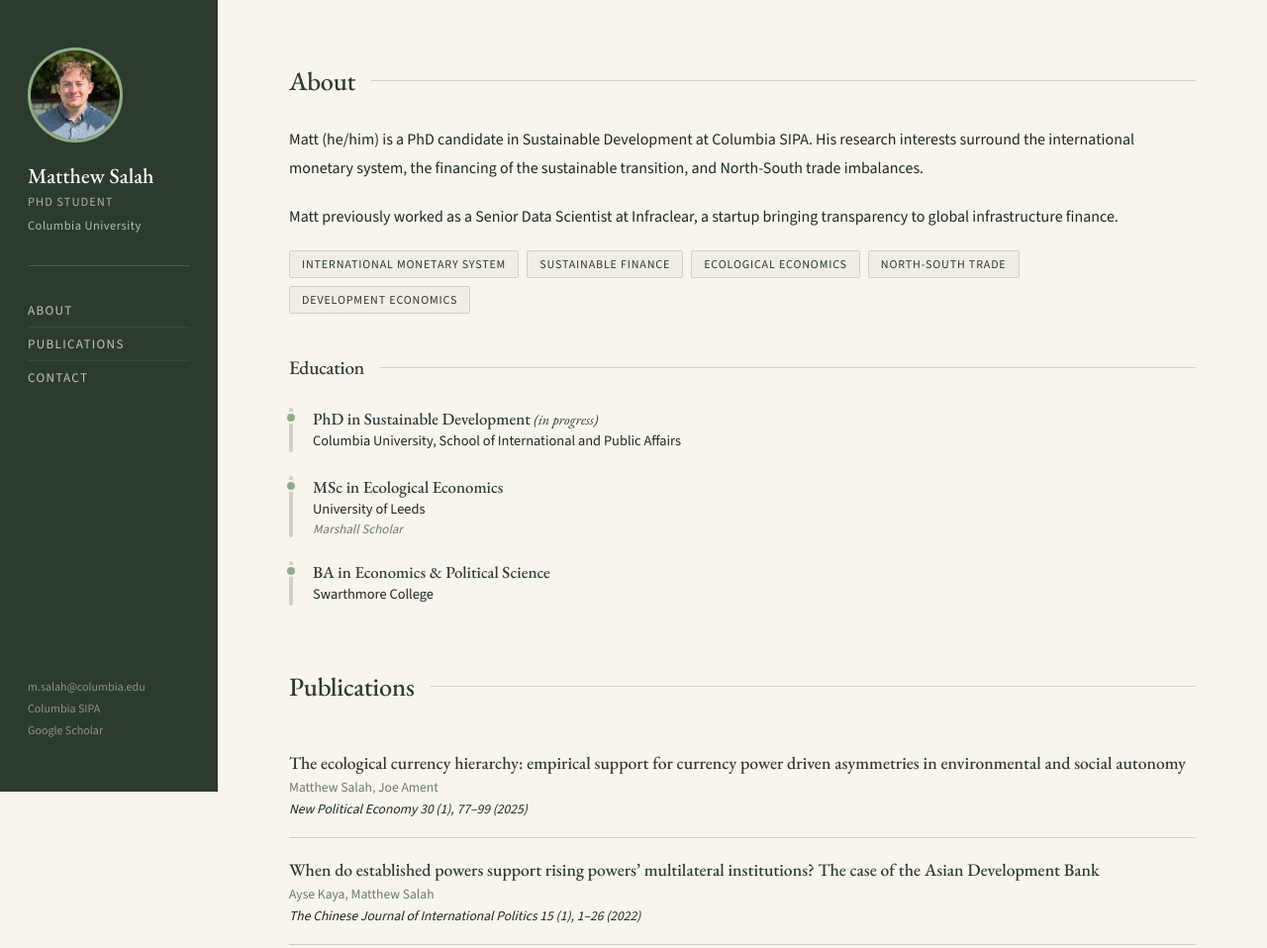
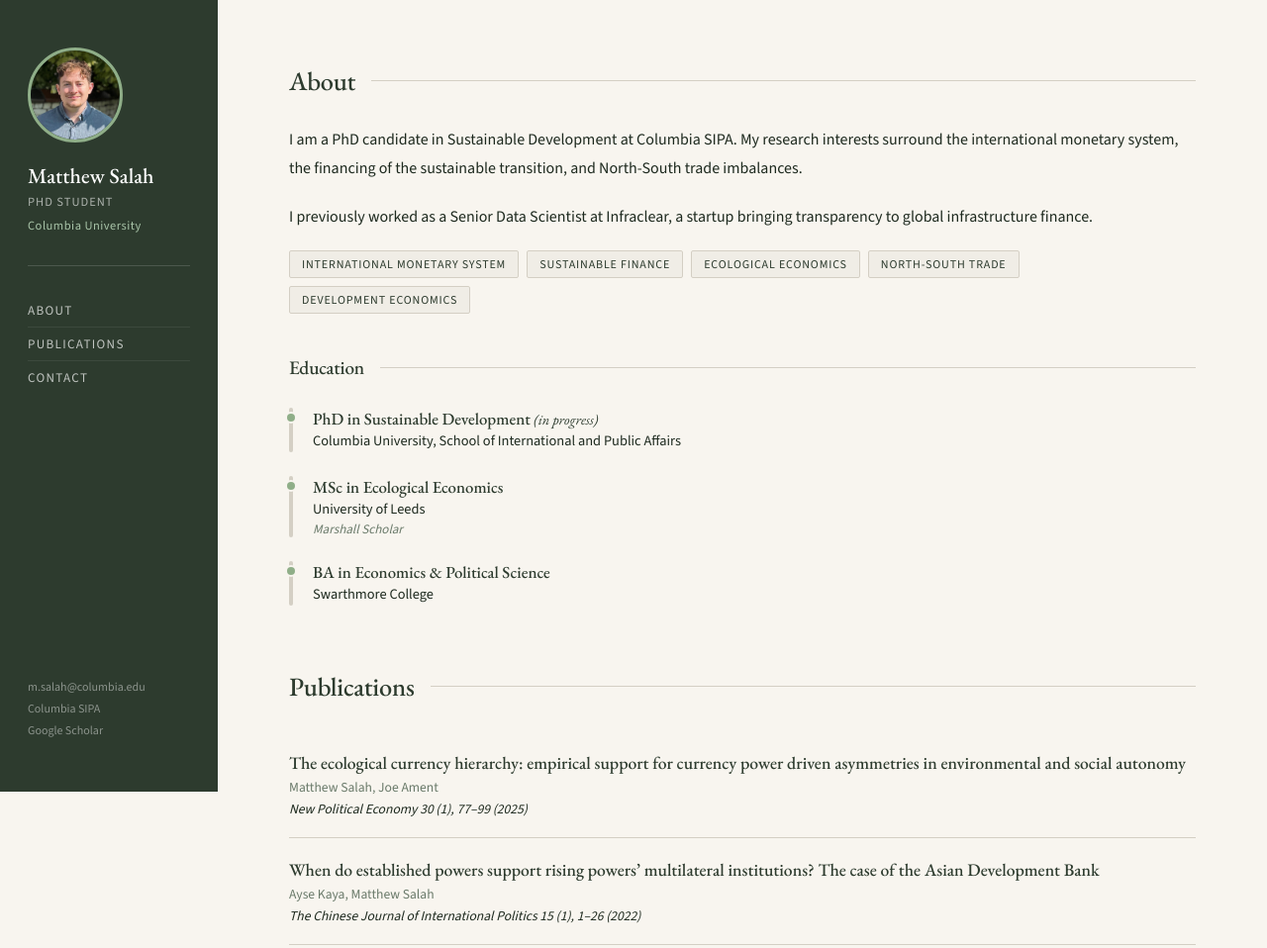
Before and after one commit to mattsalah/mattsalah.github.io, a plain HTML site: page index.html in a window 1280 px wide. Shown: the top 958 px of the page at 99% size. Drawn offline with nearby package versions, Linux system fonts and the light colour scheme.

Commit message:
change to first person

```diff
--- a/index.html
+++ b/index.html
@@ -450,10 +450,10 @@
       </p> -->
 
       <p class="about-body">
-        Matt (he/him) is a PhD candidate in Sustainable Development at Columbia SIPA. His research interests surround the international monetary system, the financing of the sustainable transition, and North-South trade imbalances.
+        I am a PhD candidate in Sustainable Development at Columbia SIPA. My research interests surround the international monetary system, the financing of the sustainable transition, and North-South trade imbalances.
       </p>
       <p class="about-body">
-        Matt previously worked as a Senior Data Scientist at Infraclear, a startup bringing transparency to global infrastructure finance.
+        I previously worked as a Senior Data Scientist at Infraclear, a startup bringing transparency to global infrastructure finance.
       </p>
 
       <div class="tags">
```
